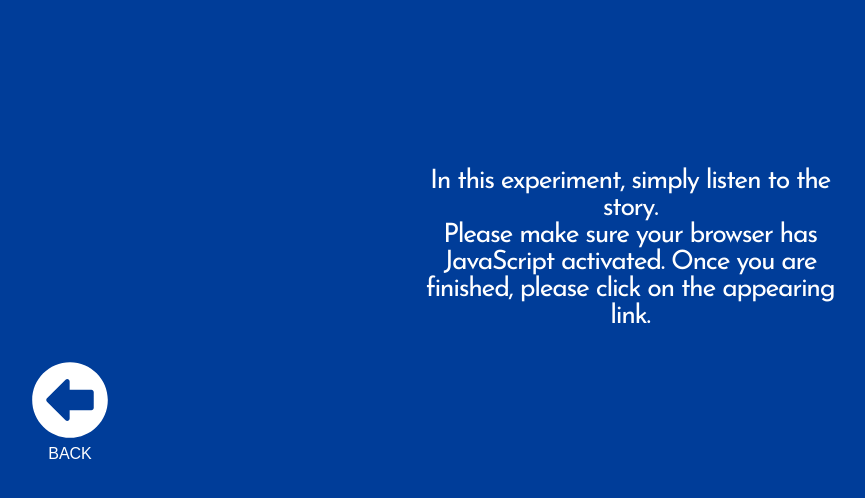
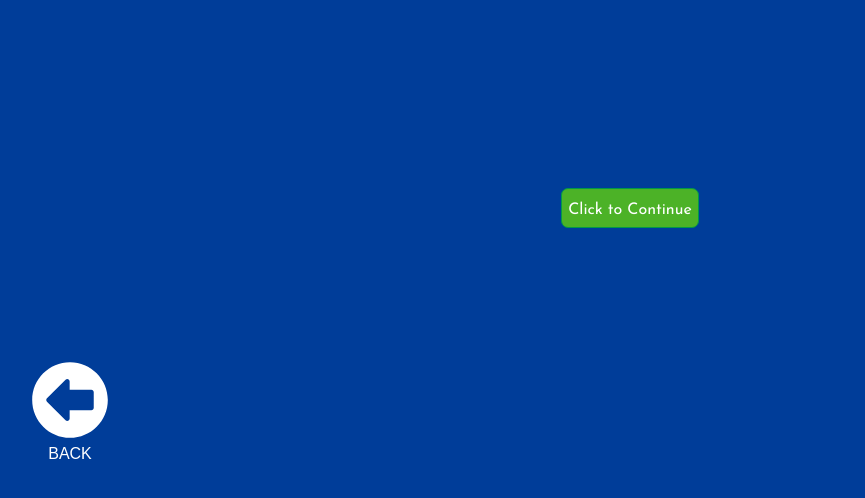
Before and after one commit to ThomasMildner/experiment-b, a plain HTML site: page experiment.html in a window 1280 px wide. Both pictures are taken after a click on the link "Start Experiment". Shown: the whole page, without its empty margins (10-875 px from the left). Drawn offline with nearby package versions, Linux system fonts and the light colour scheme.

Commit message:
added functionality and fixed text

```diff
--- a/css/style.css
+++ b/css/style.css
@@ -643,3 +643,25 @@ a {
     margin: 10px 10px 0 0;
     padding: 5px 10px
 }
+
+#experiment-flowtext-button {
+    width: 33%;
+    min-width: 67px;
+    height: 40px;
+    margin: 20px 33%;
+    padding-top: 5px;
+    background-color: #4CB227;
+    border-radius: 7px;
+    border: #029749 solid 1px;
+    text-align: center;
+    text-decoration: none;
+    font-family: 'Josefin Sans', sans-serif;
+    font-weight: 200;
+    color: white;
+    display: inline-block;
+    font-size: 12pt;
+}
+
+#experiment-flowtext-button:active{
+    background-color: #029749;
+}
--- a/experiment.html
+++ b/experiment.html
@@ -1,7 +1,7 @@
 <!DOCTYPE html>
 <html lang="en">
 <head>
-    <title>Experiment Two</title>
+    <title>Experiment B</title>
     <meta charset="UTF-8">
     <meta name="description" content="Story Telling Studies">
     <meta name="Thomas Mildner">
@@ -15,7 +15,13 @@
 </head>
 <body>
 <div class="content experiment-content">
-    <p>In this experiment, simply listen to the story. </br> Please make sure your browser has JavaScript activated. Once you are finished, please click on the appearing link.</p>
+    <p id="experiment-explanation">In this experiment, simply listen to the story. </br> Please make sure your browser has JavaScript activated. Once you are finished, please click on the appearing link.</p>
+
+    <div id="experiment-flowtext-container">
+        <p id="experiment-flowtext"></p>
+        <button id="experiment-flowtext-button" type="button">Click to Continue</button>
+    </div>
+
     <a id="two-play-button" tabindex="1" onclick="simpleNarration()">
         <svg version="1.1" id="svg-play-button" xmlns="http://www.w3.org/2000/svg" x="0px" y="0px"
              viewBox="0 0 343.86 343.6" style="enable-background:new 0 0 343.86 343.6;" xml:space="preserve">
--- a/js/expLogic.js
+++ b/js/expLogic.js
@@ -416,7 +416,9 @@ const utterSimpleText = async text => {
 	let counter = 0;
 	let index;
 	for (index = 0; index < arr.length; ++index) {
-		$("#two-play-button").hide();
+		$("#two-play-button").hide(); 				// Hide play button.
+		$("#back-button").hide(); 					// Hide back button.
+		$("#experiment-flowtext-container").show(); // Show textbox containing story text.
 		//utterElement(arr[index]);
 		const message	= new SpeechSynthesisUtterance(arr[index]);
 		message.voice 	= await chooseVoice();
@@ -449,7 +451,31 @@ const storyText = "What if Edna Krabappel fell in love with Homer Simpson.  Some
 	"married Homer in Springfield and they honeymooned in Springfield. Thereafter Edna and Homer were utterly " +
 	"inseparable; wherever Homer went Edna was sure to follow.";
 
+const storyArr = ["What if Edna Krabappel fell in love with Homer Simpson.  Something clicked inside Edna Krabappel when loveable Homer Simpson came along. So at first, Edna fell deeper in love with Homer than she ever had with Matt Groening. But Homer was bored almost to death by Edna."
+	,"Yet Edna charmed Homer with a sly smile. So Homer started an illicit affair with Marge Simpson. Well, Edna viciously sliced Homer with her sharp-edged ruler. So Homer reported Edna to the police. Well, Edna begged for Homer's forgiveness."
+	,"So Homer lowered the boom on Edna.Then Marge Simpson went down on bended knee and proposed to Homer. So Homer introduced Marge Simpson to his social circle. But Marge Simpson invited Barney Gumble for a romantic meal. Yet Barney Gumble turned a cold eye to Marge Simpson's entreaties."
+	,"But Marge Simpson harassed Barney Gumble continuously. So Barney Gumble passed information to Homer. We're no longer an item said Homer to Marge Simpson. Forgive me begged Homer of Edna. Then Edna forgave all of Homer's transgressions. After this, Edna went down on bended knee and proposed to Homer."
+	,"Then Homer forged a bond with Edna. So in the end Edna married Homer in Springfield and they honeymooned in Springfield. Thereafter Edna and Homer were utterly inseparable; wherever Homer went Edna was sure to follow."
+	,"The End.</br> Thank you for listening and participating. You may now go back to the questionnaire."
+	];
+
+let storyArrIndex = 0;
+
+window.onload = function() {
+	$("#experiment-flowtext-container").hide();
+	const tmpButton = document.getElementById("experiment-flowtext-button");
+	tmpButton.addEventListener("click", goThroughStory);
+}
+
+
+function goThroughStory() {
+	setInnerText("experiment-flowtext", storyArr[storyArrIndex]);
+	storyArrIndex++;
+}
+
+
 function simpleNarration() {
+	setInnerText("experiment-explanation", ""); // Hide explanation text.
 	utterSimpleText(storyText);
 }
 
```
Also changed, not shown: index.html (+3 -4 lines).
